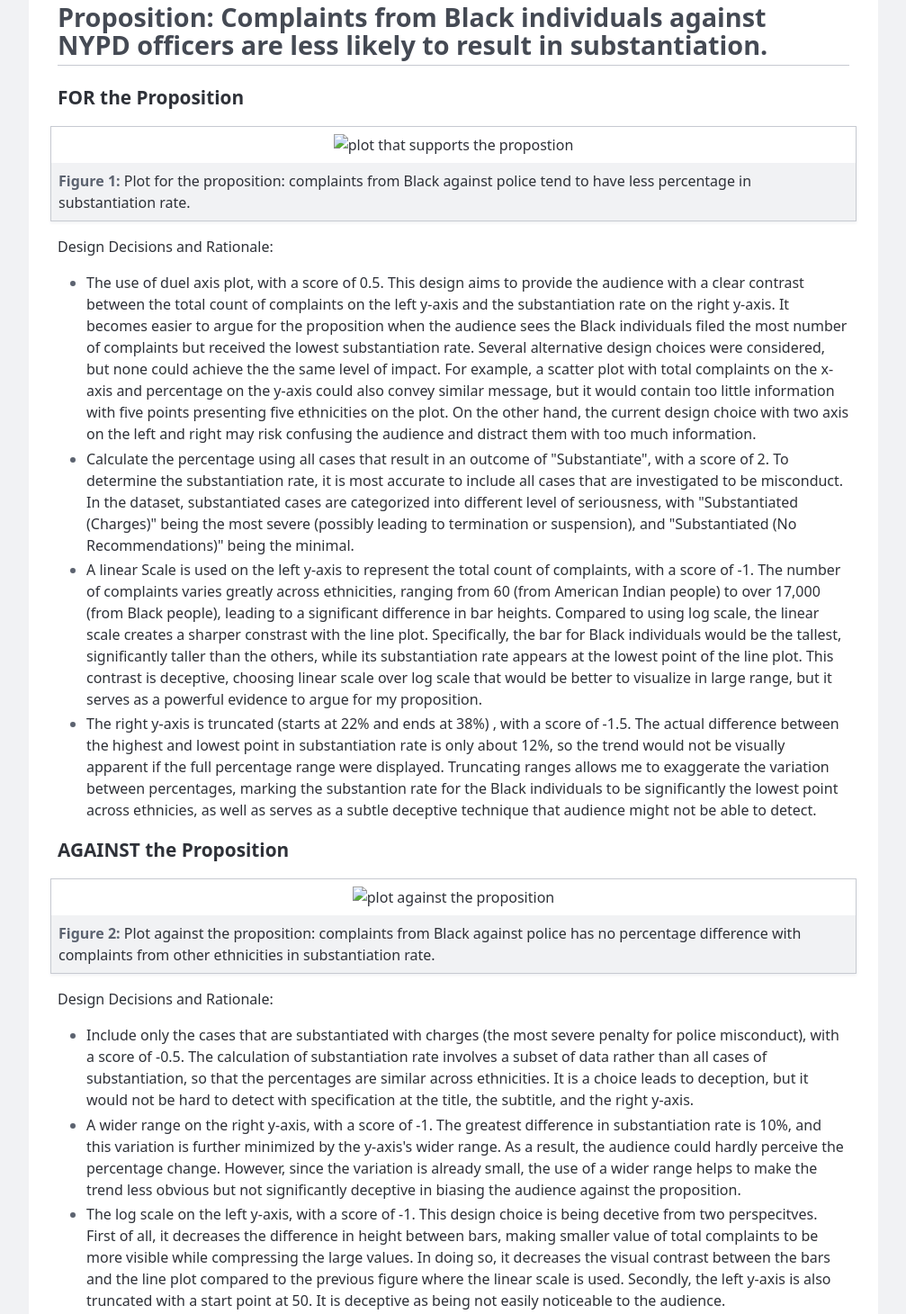
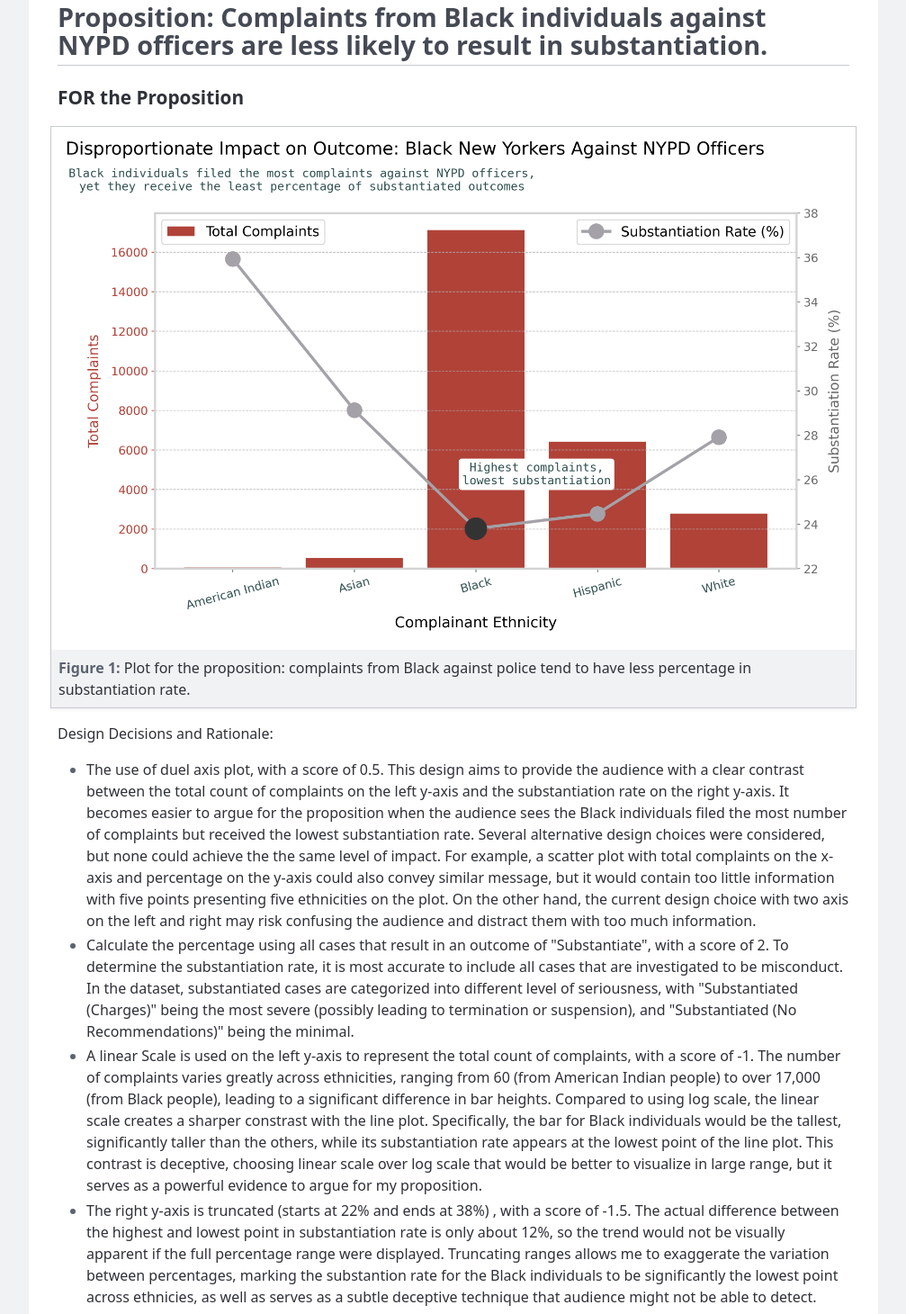
Before and after one commit to szhcoco/DSC106_Project2, a plain HTML site: page project2_report.html in a window 1280 px wide. Shown: the part 382-1842 px from the top of the page at 90% size, without its empty margins (136-1143 px from the left). Drawn offline with Linux system fonts and the light colour scheme.

Commit message:
add folder

```diff
--- a/project2_report.html
+++ b/project2_report.html
@@ -158,7 +158,7 @@
         <h3>FOR the Proposition</h3>
 
         <figure>
-          <img src="for_prop.png" alt="plot that supports the propostion" width="100%"/>
+          <img src="image/for_prop.png" alt="plot that supports the propostion" width="100%"/>
           <figcaption>Plot for the proposition: complaints from Black against police tend to have less percentage in substantiation rate.</figcaption>
         </figure>
 
@@ -176,7 +176,7 @@
         <h3>AGAINST the Proposition</h3>
 
         <figure>
-          <img src="against_prop.png" alt="plot against the proposition" width="100%" />
+          <img src="image/against_prop.png" alt="plot against the proposition" width="100%" />
           <figcaption>Plot against the proposition: complaints from Black against police has no percentage difference with complaints from other ethnicities in substantiation rate.</figcaption>
         </figure>
 
```
